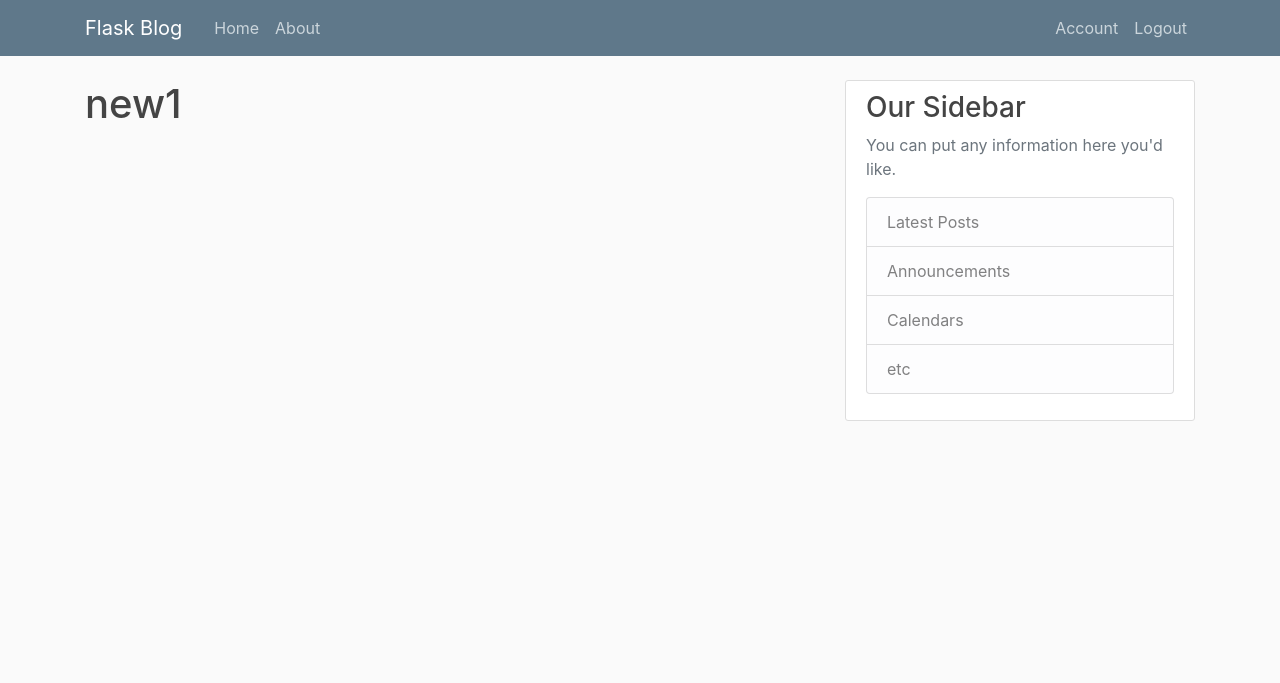
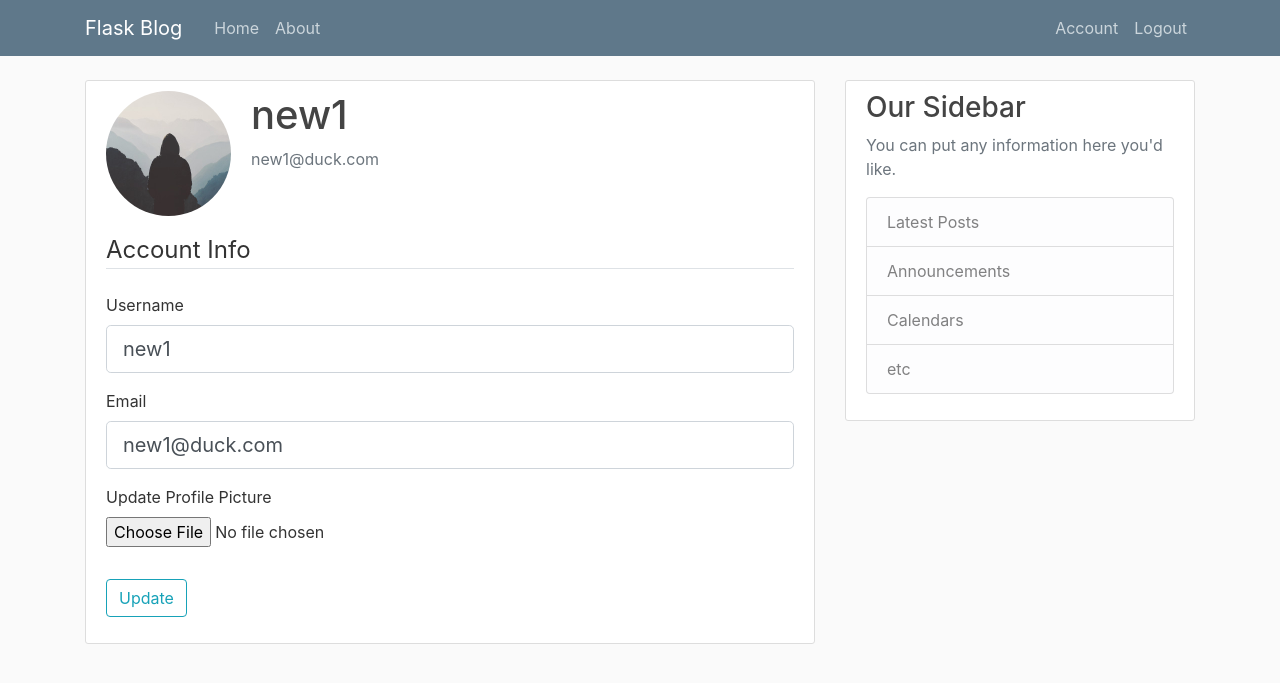
Before and after one commit to Keter-Sammy/Flask_Blog, a Flask app: page /account in a window 1280 px wide. Shown: the top 683 px of the page. Run offline with Flask 2, Linux system fonts and the light colour scheme; a user stored in the database is signed in; some libraries are stand-ins or nearby versions.

Commit message:
Added Account management functions: - Updating user information - Addition of Profile picture functions.

```diff
--- a/flaskblog/forms.py
+++ b/flaskblog/forms.py
@@ -1,4 +1,6 @@
 from flask_wtf import FlaskForm
+from flask_wtf.file import FileField, FileAllowed
+from flask_login import current_user
 from wtforms import StringField, PasswordField, SubmitField, BooleanField
 from wtforms.validators import DataRequired, Length, Email, EqualTo, ValidationError
 from flaskblog.models import User
@@ -30,3 +32,25 @@ class LoginForm(FlaskForm):
     password = PasswordField('Password', validators=[DataRequired()])
     remember = BooleanField('Remember Me')
     submit = SubmitField('Login')
+
+
+class UpdateAccountForm(FlaskForm):
+    username = StringField('Username',
+                           validators=[DataRequired(), Length(min=2, max=20)])
+    email = StringField('Email',
+                        validators=[DataRequired(), Email()])
+
+    picture = FileField('Update Profile Picture', validators=[FileAllowed(['jpg', 'png'])])
+    submit = SubmitField('Update')
+
+    def validate_username(self, username):
+        if username.data != current_user.username:
+            user = User.query.filter_by(username=username.data).first()
+            if user:
+                raise ValidationError('Username is taken. Please choose another!')
+
+    def validate_email(self, email):
+        if email.data != current_user.email:
+            user = User.query.filter_by(email=email.data).first()
+            if user:
+                raise ValidationError('Email already used. Proceed to Log In!')
--- a/flaskblog/routes.py
+++ b/flaskblog/routes.py
@@ -1,7 +1,9 @@
-
+import secrets
+from PIL import Image
+import os
 from flask import render_template, url_for, flash, redirect, request
 from flaskblog import app, db, bcrypt
-from flaskblog.forms import RegistrationForm, LoginForm
+from flaskblog.forms import RegistrationForm, LoginForm, UpdateAccountForm
 from flaskblog.models import User, Post
 from flask_login import login_user, current_user, logout_user, login_required
 
@@ -72,7 +74,33 @@ def logout():
     logout_user()
     return redirect(url_for('home'))
 
-@app.route("/account")
+def save_picture(form_picture):
+    random_hex = secrets.token_hex(8)
+    _, f_ext = os.path.splitext(form_picture.filename)
+    picture_fn = random_hex + f_ext
+    picture_path = os.path.join(app.root_path, 'static/profile_pics', picture_fn)
+
+    output_size = (125, 125)
+    i = Image.open(form_picture)
+    i.thumbnail(output_size)
+    i.save(picture_path)
+    return picture_fn
+
+@app.route("/account", methods=['GET', 'POST'])
 @login_required
 def account():
-    return render_template('account.html', title='Account')
+    form = UpdateAccountForm()
+    if form.validate_on_submit():
+        if form.picture.data:
+            picture_file = save_picture(form.picture.data)
+            current_user.image_file = picture_file
+        current_user.username = form.username.data
+        current_user.email = form.email.data
+        db.session.commit()
+        flash('Account has been Updated!', 'success')
+        return redirect(url_for('account'))
+    elif request.method == 'GET':
+        form.username.data = current_user.username
+        form.email.data = current_user.email
+    image_file = url_for('static', filename='profile_pics/' + current_user.image_file)
+    return render_template('account.html', title='Account', image_file=image_file, form=form)
--- a/flaskblog/templates/account.html
+++ b/flaskblog/templates/account.html
@@ -1,4 +1,58 @@
 {% extends "layout.html" %}
 {% block content %}
-    <h1>{{ current_user.username }}</h1>
+<div class="content-section" xmlns="http://www.w3.org/1999/html">
+      <div class="media">
+        <img class="rounded-circle account-img" src="{{ image_file }}">
+        <div class="media-body">
+          <h2 class="account-heading">{{ current_user.username }}</h2>
+          <p class="text-secondary">{{ current_user.email }}</p>
+        </div>
+      </div>
+        <form method="POST" action="" enctype="multipart/form-data">
+            {{ form.hidden_tag() }}
+            <fieldset class="form-group">
+                <legend class="border-bottom mb-4">Account Info</legend>
+                <div class="form-group">
+                    {{ form.username.label(class="form-control-label") }}
+
+                    {% if form.username.errors %}
+                        {{ form.username(class="form-control form-control-lg is-invalid") }}
+                        <div class="invalid-feedback">
+                            {% for error in form.username.errors %}
+                                <span>{{ error }}</span>
+                            {% endfor %}
+                        </div>
+                    {% else %}
+                        {{ form.username(class="form-control form-control-lg") }}
+                    {% endif %}
+                </div>
+                <div class="form-group">
+                    {{ form.email.label(class="form-control-label") }}
+                    {% if form.email.errors %}
+                        {{ form.email(class="form-control form-control-lg is-invalid") }}
+                        <div class="invalid-feedback">
+                            {% for error in form.email.errors %}
+                                <span>{{ error }}</span>
+                            {% endfor %}
+                        </div>
+                    {% else %}
+                        {{ form.email(class="form-control form-control-lg") }}
+                    {% endif %}
+                </div>
+                <div class="form-group">
+                    {{ form.picture.label() }}
+                    {{ form.picture(class="form-control-file") }}
+                    {% if form.picture.errors %}
+                        {% for error in form.picture.errors %}
+                            <span class="text-danger">{{ error }}</span></br>
+                        {% endfor %}
+                    {% endif %}
+                </div>
+            </fieldset>
+            <div class="form-group">
+                {{ form.submit(class="btn btn-outline-info") }}
+            </div>
+        </form>
+
+    </div>
 {% endblock content %}
```
Also changed, not shown: flaskblog/site.db, flaskblog/static/profile_pics/2e3572637461a98d.jpg (added), flaskblog/static/profile_pics/897cd8ce5551fe87.jpg (added), flaskblog/static/profile_pics/c9504a768a515f6d.jpg (added), flaskblog/static/profile_pics/ca8dd323886cc295.jpg (added), flaskblog/static/profile_pics/default.jpg (added).
